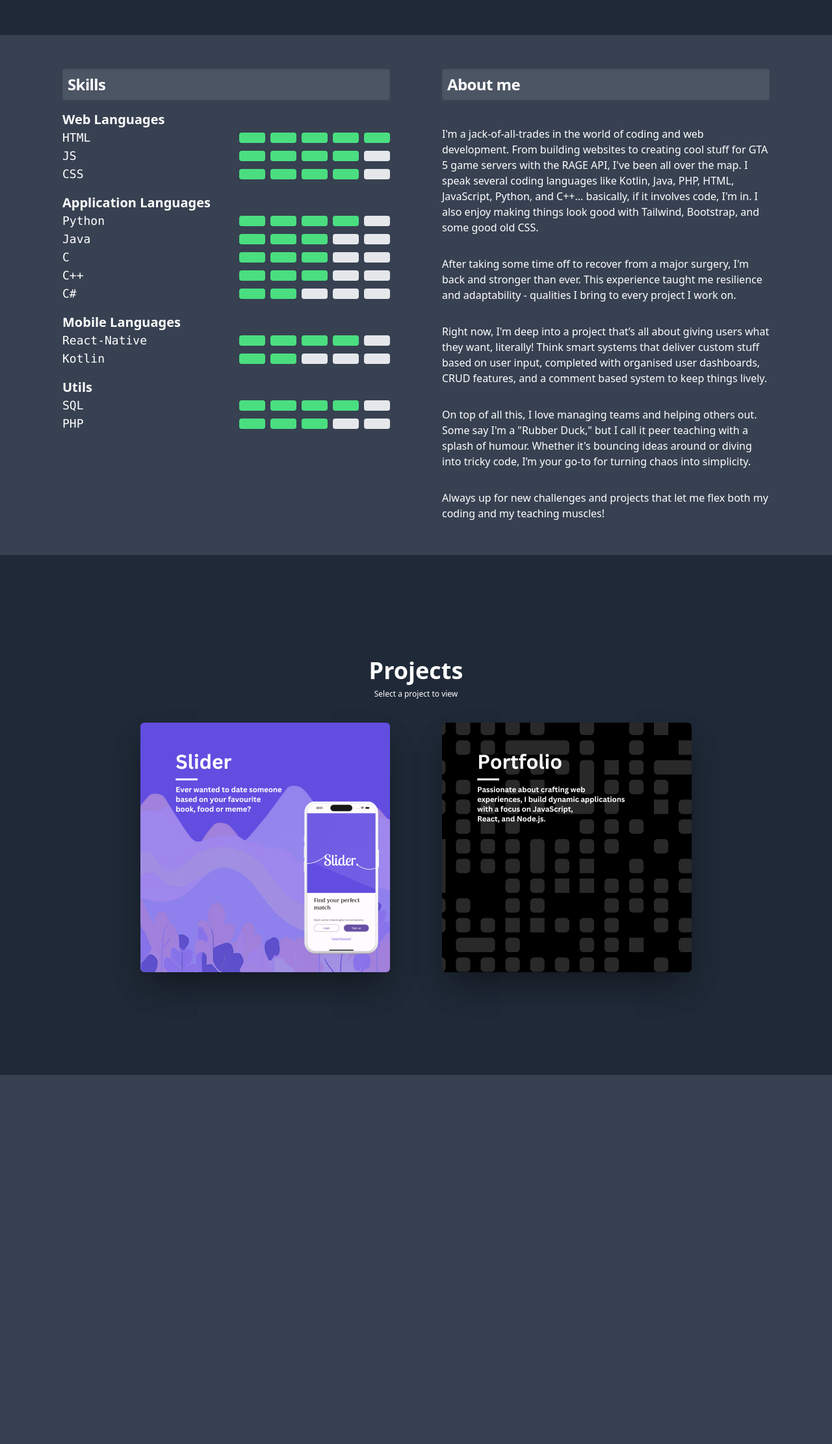
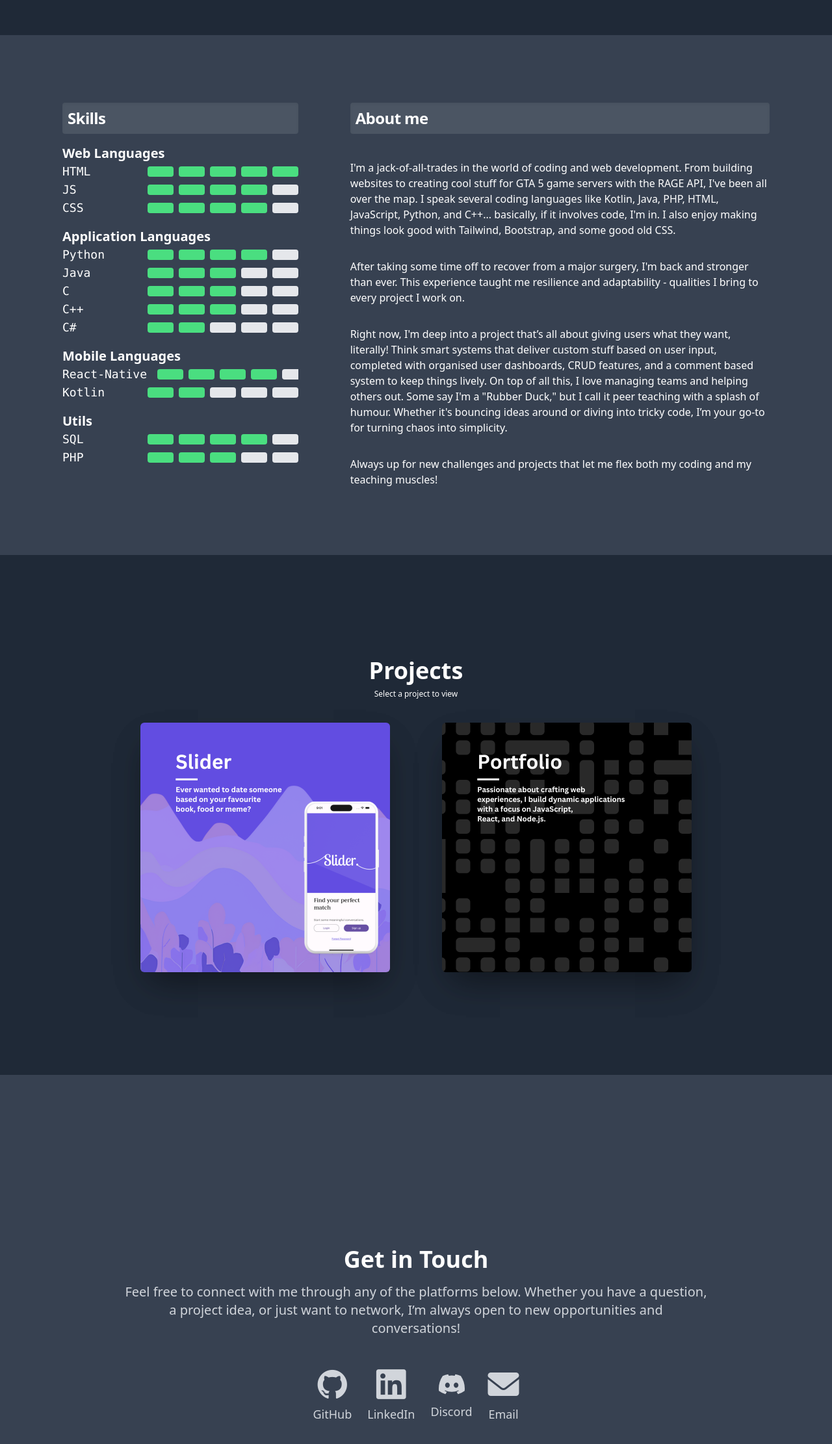
Before and after one commit to Monoto72/Portfolio, a plain HTML site: page index.html in a window 1280 px wide. Shown: the part 810-3032 px from the top of the page at 65% size. Drawn offline with nearby package versions, Linux system fonts and the light colour scheme.

Commit message:
adaption(Last-Landing-Slide): Had a form locally, but replaced with contacting areas to prevent abuse of mail systems

```diff
--- a/carousel.js
+++ b/carousel.js
@@ -1,6 +1,7 @@
 const images = [
     'slider.png',
     'portfolio.png',
+
 ];
 
 let currentIndex = 0;
--- a/index.html
+++ b/index.html
@@ -7,6 +7,7 @@
     <script src="https://cdn.tailwindcss.com"></script>
     <script src="index.js"></script>
     <link rel="stylesheet" href="https://cdn.jsdelivr.net/gh/devicons/devicon@v2.15.1/devicon.min.css">
+    <link rel="stylesheet" href="https://cdnjs.cloudflare.com/ajax/libs/font-awesome/6.0.0-beta3/css/all.min.css">
 </head>
 
 <style>
@@ -133,17 +134,16 @@
     </section>
 
     <section id="about" class="min-h-screen flex items-center justify-center bg-gray-700 text-white px-4 py-4">
-        <div class="flex flex-row w-full space-x-20 mx-20">
-            <div class="w-1/2">
+        <div class="flex flex-col md:flex-row w-full space-x-0 md:space-x-20 mx-20">
+            <div class="w-full md:w-1/3">
                 <h5 class="mb-2 text-2xl font-bold tracking-tight text-white dark:text-white bg-gray-600 p-2 shadow-inner rounded">Skills</h5>
                 <div id="bars"></div>
             </div>
-            <div class="flex flex-col w-1/2 space-y-8">
+            <div class="flex flex-col w-full md:w-2/3 space-y-8 mt-8 md:mt-0">
                 <h5 class="mb-2 text-2xl font-bold tracking-tight text-white dark:text-white bg-gray-600 p-2 shadow-inner rounded">About me</h5>
                 <p class="flex">I'm a jack-of-all-trades in the world of coding and web development. From building websites to creating cool stuff for GTA 5 game servers with the RAGE API, I've been all over the map. I speak several coding languages like Kotlin, Java, PHP, HTML, JavaScript, Python, and C++... basically, if it involves code, I'm in. I also enjoy making things look good with Tailwind, Bootstrap, and some good old CSS.</p>
                 <p class="flex">After taking some time off to recover from a major surgery, I'm back and stronger than ever. This experience taught me resilience and adaptability - qualities I bring to every project I work on.</p>
-                <p class="flex">Right now, I'm deep into a project that’s all about giving users what they want, literally! Think smart systems that deliver custom stuff based on user input, completed with organised user dashboards, CRUD features, and a comment based system to keep things lively.</p>
-                <p class="flex">On top of all this, I love managing teams and helping others out. Some say I'm a "Rubber Duck," but I call it peer teaching with a splash of humour. Whether it's bouncing ideas around or diving into tricky code, I’m your go-to for turning chaos into simplicity.</p>
+                <p class="flex">Right now, I'm deep into a project that’s all about giving users what they want, literally! Think smart systems that deliver custom stuff based on user input, completed with organised user dashboards, CRUD features, and a comment based system to keep things lively. On top of all this, I love managing teams and helping others out. Some say I'm a "Rubber Duck," but I call it peer teaching with a splash of humour. Whether it's bouncing ideas around or diving into tricky code, I’m your go-to for turning chaos into simplicity.</p>
                 <p class="flex">Always up for new challenges and projects that let me flex both my coding and my teaching muscles!</p>
             </div>
         </div>
@@ -166,9 +166,34 @@
         </div>
     </section>
 
-    <section id="contact" class="min-h-screen flex flex-col items-center justify-center bg-gray-700 text-white px-4 py-4">
+    <section id="contact" class="min-h-screen flex flex-col items-center justify-center bg-gray-700 text-white px-4 py-16">
+        <div class="max-w-4xl w-full mx-auto text-center mb-12">
+            <h2 class="text-4xl font-bold mb-4">Get in Touch</h2>
+            <p class="text-xl text-gray-300">Feel free to connect with me through any of the platforms below. Whether you have a question, a project idea, or just want to network, I’m always open to new opportunities and conversations!</p>
+        </div>
 
+        <div class="flex flex-wrap justify-center items-center space-x-6">
+            <a href="https://github.com/Monoto72" target="_blank" class="text-gray-300 hover:text-white flex flex-col items-center">
+                <i class="devicon-github-original text-5xl mb-2"></i>
+                <span class="text-lg">GitHub</span>
+            </a>
+            <a href="https://www.linkedin.com/in/samuel-king-a84704303/" target="_blank" class="text-gray-300 hover:text-white flex flex-col items-center">
+                <i class="devicon-linkedin-plain text-5xl mb-2"></i>
+                <span class="text-lg">LinkedIn</span>
+            </a>
+            <a href="https://discordapp.com/users/164320381488857089/" target="_blank" class="text-gray-300 hover:text-white flex flex-col items-center">
+                <svg xmlns="http://www.w3.org/2000/svg" width="40" height="40" fill="currentColor" class="bi bi-discord mb-2" viewBox="0 0 16 16">
+                    <path d="M13.545 2.907a13.2 13.2 0 0 0-3.257-1.011.05.05 0 0 0-.052.025c-.141.25-.297.577-.406.833a12.2 12.2 0 0 0-3.658 0 8 8 0 0 0-.412-.833.05.05 0 0 0-.052-.025c-1.125.194-2.22.534-3.257 1.011a.04.04 0 0 0-.021.018C.356 6.024-.213 9.047.066 12.032q.003.022.021.037a13.3 13.3 0 0 0 3.995 2.02.05.05 0 0 0 .056-.019q.463-.63.818-1.329a.05.05 0 0 0-.01-.059l-.018-.011a9 9 0 0 1-1.248-.595.05.05 0 0 1-.02-.066l.015-.019q.127-.095.248-.195a.05.05 0 0 1 .051-.007c2.619 1.196 5.454 1.196 8.041 0a.05.05 0 0 1 .053.007q.121.1.248.195a.05.05 0 0 1-.004.085 8 8 0 0 1-1.249.594.05.05 0 0 0-.03.03.05.05 0 0 0 .003.041c.24.465.515.909.817 1.329a.05.05 0 0 0 .056.019 13.2 13.2 0 0 0 4.001-2.02.05.05 0 0 0 .021-.037c.334-3.451-.559-6.449-2.366-9.106a.03.03 0 0 0-.02-.019m-8.198 7.307c-.789 0-1.438-.724-1.438-1.612s.637-1.613 1.438-1.613c.807 0 1.45.73 1.438 1.613 0 .888-.637 1.612-1.438 1.612m5.316 0c-.788 0-1.438-.724-1.438-1.612s.637-1.613 1.438-1.613c.807 0 1.451.73 1.438 1.613 0 .888-.631 1.612-1.438 1.612"/>
+                </svg>
+                <span class="text-lg">Discord</span>
+            </a>
+            <a href="mailto:sking233952@gmail.com" class="text-gray-300 hover:text-white flex flex-col items-center">
+                <i class="fa fa-envelope text-5xl mb-2"></i>
+                <span class="text-lg">Email</span>
+            </a>
+        </div>
     </section>
+
 
     <script src="levels.js"></script>
     <script src="carousel.js"></script>
--- a/index.js
+++ b/index.js
@@ -5,6 +5,7 @@ document.addEventListener('DOMContentLoaded', () => {
     let mouseDown = false;
     let spawnInterval = null;
     let mousePos = { x: 0, y: 0 };
+    let debounceActive = false;
 
     const debounce = (func, wait) => {
         let timeout;
@@ -40,20 +41,19 @@ document.addEventListener('DOMContentLoaded', () => {
 
     window.addEventListener('scroll', debounce(updateActiveSection, 100));
 
-    document.body.onmousedown = (event) => {
-        if (event.button === 2 || event.button === 1 || event.target.tagName.toLowerCase() === 'a' || event.target.tagName.toLowerCase() === 'img' || event.target.tagName.toLowerCase() === 'button') return;
-
-        mouseDown = true;
-        mousePos.x = event.pageX;
-        mousePos.y = event.pageY;
+    let iconsClone = [...icons];
 
     const spawnIcon = () => {
         const existingTags = document.getElementsByClassName('i-tag');
         if (existingTags.length > 10) return;
 
+        if (iconsClone.length === 0) {
+            iconsClone = [...icons];
+        }
+
+        const icon = iconsClone.pop();
+
         const iTag = document.createElement('i');
-            const icon = icons[Math.floor(Math.random() * icons.length)];
-
         iTag.classList.add('i-tag', icon, 'text-5xl', 'absolute');
         iTag.style.left = mousePos.x + 'px';
         iTag.style.top = mousePos.y + 'px';
@@ -91,6 +91,18 @@ document.addEventListener('DOMContentLoaded', () => {
         const id = setInterval(frame, 10);
     };
 
+    document.body.onmousedown = (event) => {
+        const excludedTags = new Set(['a', 'img', 'button', 'form', 'input', 'textarea']);
+
+        if (debounceActive || event.button !== 0 || excludedTags.has(event.target.tagName.toLowerCase()) || event.target.closest('a, button, form')) return;
+
+        mouseDown = true;
+        mousePos.x = event.pageX;
+        mousePos.y = event.pageY;
+
+        debounceActive = true;
+        setTimeout(() => debounceActive = false, 250);
+
         spawnIcon();
         spawnInterval = setInterval(spawnIcon, 250);
     };
@@ -111,6 +123,12 @@ document.addEventListener('DOMContentLoaded', () => {
         if (mouseDown) {
             mousePos.x = event.pageX;
             mousePos.y = event.pageY;
+        }
+    };
+
+    document.body.oncontextmenu = (event) => {
+        if (mouseDown) {
+            event.preventDefault();
         }
     };
 
```
Lines whose indentation alone changed are shown as unchanged.
